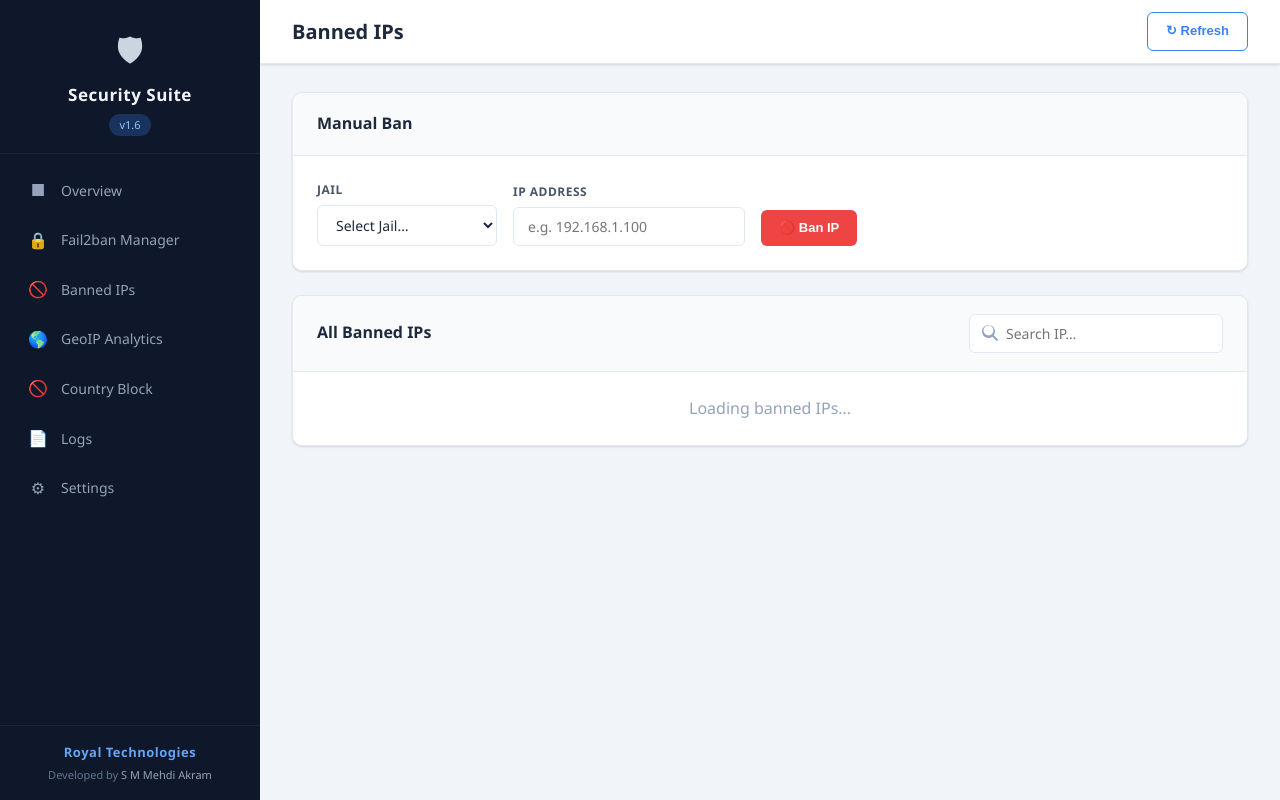
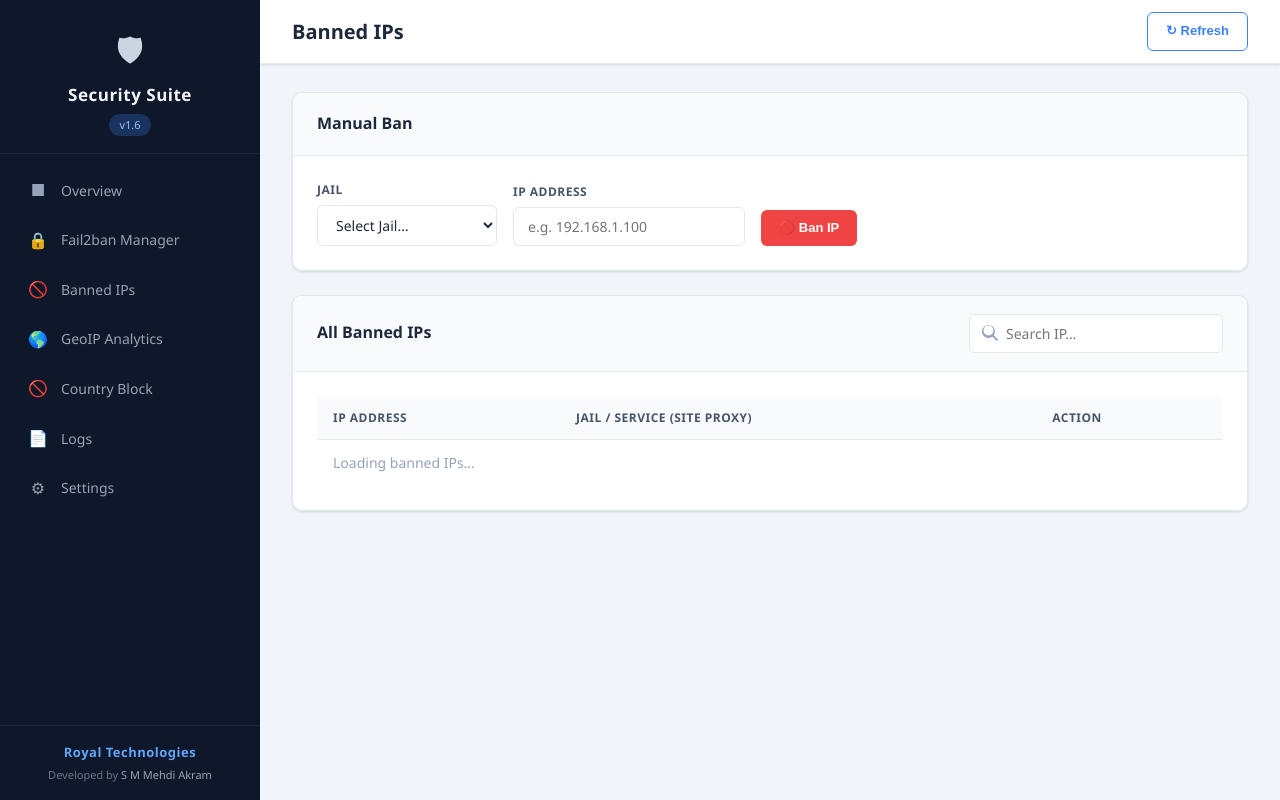
Before and after one commit to mehdiakram/cyberpanel-security-suite, a Python web app: template securitysuite/templates/securitysuite/banned_ips.html in a window 1280 px wide. Run offline with Jinja, Linux system fonts and the light colour scheme; the template is opened without the code that fills it, so the values that code supplies are empty.

Commit message:
Introduce the CyberPanel Security Suite, including a new UI, backend services, and management for various security features.

```diff
--- a/securitysuite/services/fail2ban_service.py
+++ b/securitysuite/services/fail2ban_service.py
@@ -119,8 +119,8 @@ def is_fail2ban_installed():
 
 def is_active():
     """Return True if the fail2ban service is currently active."""
-    ok, output = _run(['systemctl', 'is-active', 'fail2ban'])
-    return ok and output == 'active'
+    ok, output = _run([_get_f2b_client(), 'ping'])
+    return ok and 'pong' in output.lower()
 
 
 # ---------------------------------------------------------------------------
--- a/securitysuite/templates/securitysuite/banned_ips.html
+++ b/securitysuite/templates/securitysuite/banned_ips.html
@@ -44,8 +44,21 @@
                 oninput="SS.filterBannedIPs()">
         </div>
     </div>
-    <div class="ss-panel-body" id="banned-ips-container">
-        <p class="ss-text-center ss-text-muted">Loading banned IPs…</p>
+    <div class="ss-panel-body">
+        <table class="ss-table" id="banned-ips-table">
+            <thead>
+                <tr>
+                    <th>IP Address</th>
+                    <th>Jail / Service (Site Proxy)</th>
+                    <th>Action</th>
+                </tr>
+            </thead>
+            <tbody id="banned-ips-container">
+                <tr>
+                    <td colspan="3" class="ss-text-center ss-text-muted">Loading banned IPs…</td>
+                </tr>
+            </tbody>
+        </table>
     </div>
 </div>
 {% endblock %}
--- a/securitysuite/templates/securitysuite/overview.html
+++ b/securitysuite/templates/securitysuite/overview.html
@@ -54,7 +54,7 @@
             <thead>
                 <tr>
                     <th>IP Address</th>
-                    <th>Jail</th>
+                    <th>Jail / Service (Site Proxy)</th>
                     <th>Action</th>
                 </tr>
             </thead>
```
Also changed, not shown: securitysuite/static/securitysuite/js/securitysuite.js (+12 -16 lines).
